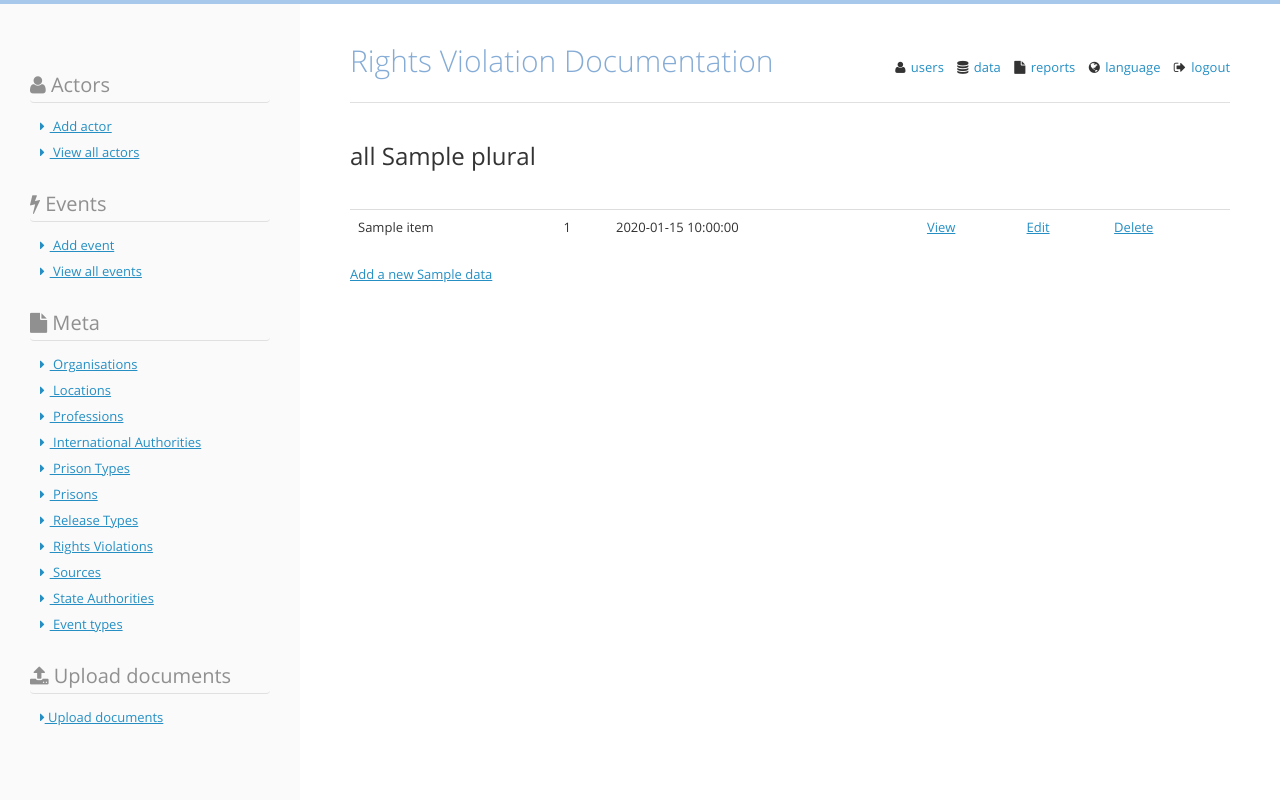
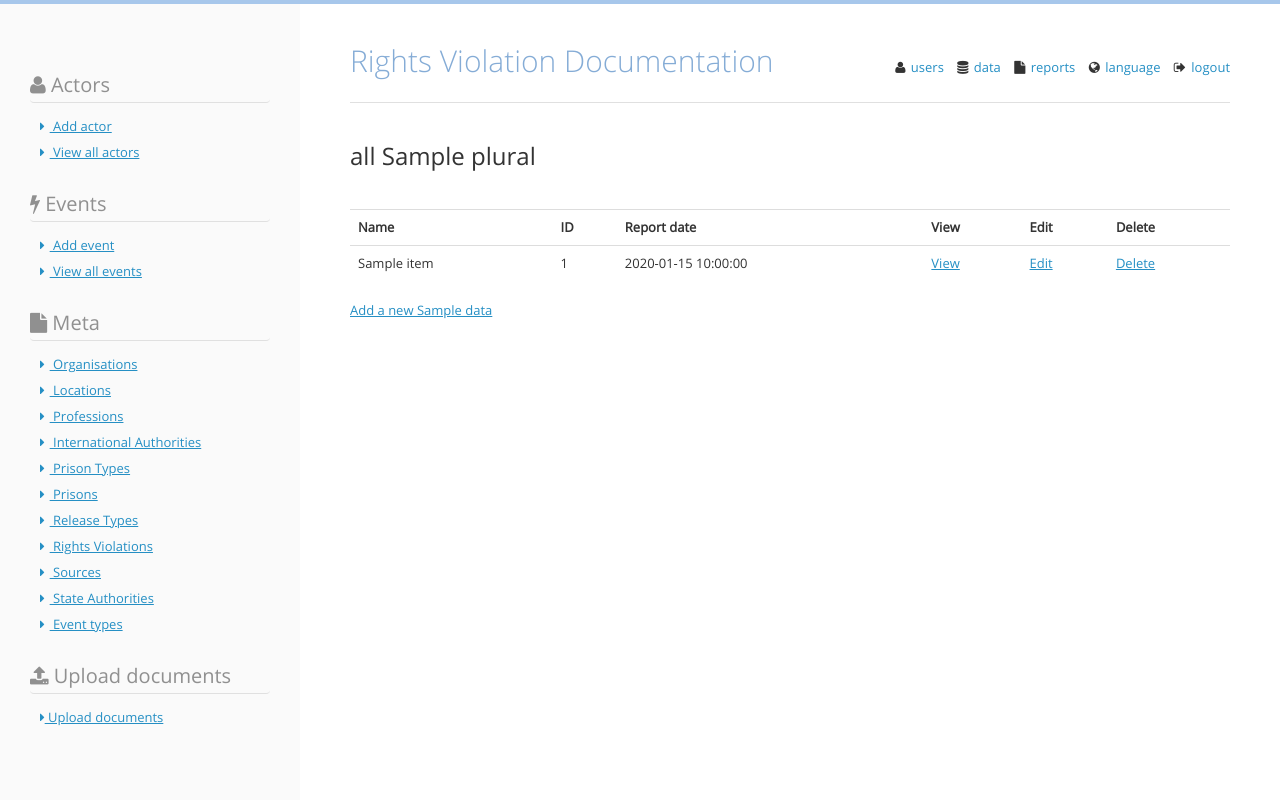
Before and after one commit to equalitie/RVD-webapp, a Flask app: template rvd/templates/item_view_all.html in a window 1280 px wide. Run offline with Flask 2, Linux system fonts and the light colour scheme; the template is opened without the code that fills it: most values are stand-ins (such as "Sample title", 1, 10 or a date in 2020); parts of the project's set-up code (start-up, migrations or seed data) failed here and were passed over; some libraries are stand-ins or nearby versions.

Commit message:
let's add column names cause why not

```diff
--- a/rvd/templates/item_view_all.html
+++ b/rvd/templates/item_view_all.html
@@ -19,6 +19,14 @@
         <table class="table">
             {% for item in data['data'] %}
                 <tr>
+                    <th>{% if item['name']%}Name{% endif %}{% if item['title']%}Title{% endif %}{% if item['email']%}Email{% endif %}</th>
+                    <th>ID</th>
+                    {% if item['report_date'] %} <th>Report date</th> {% endif %}
+                    <th>View</th>
+                    <th>Edit</th>
+                    <th>Delete</th>
+                </tr>
+                <tr>
                     <td>{{item['name'] or item['title'] or item['email'] }}</td>
                     <td>{{item['id']}}</td>
                     {% if item['report_date'] %} <td>{{item['report_date']}}</td> {% endif %}
```
